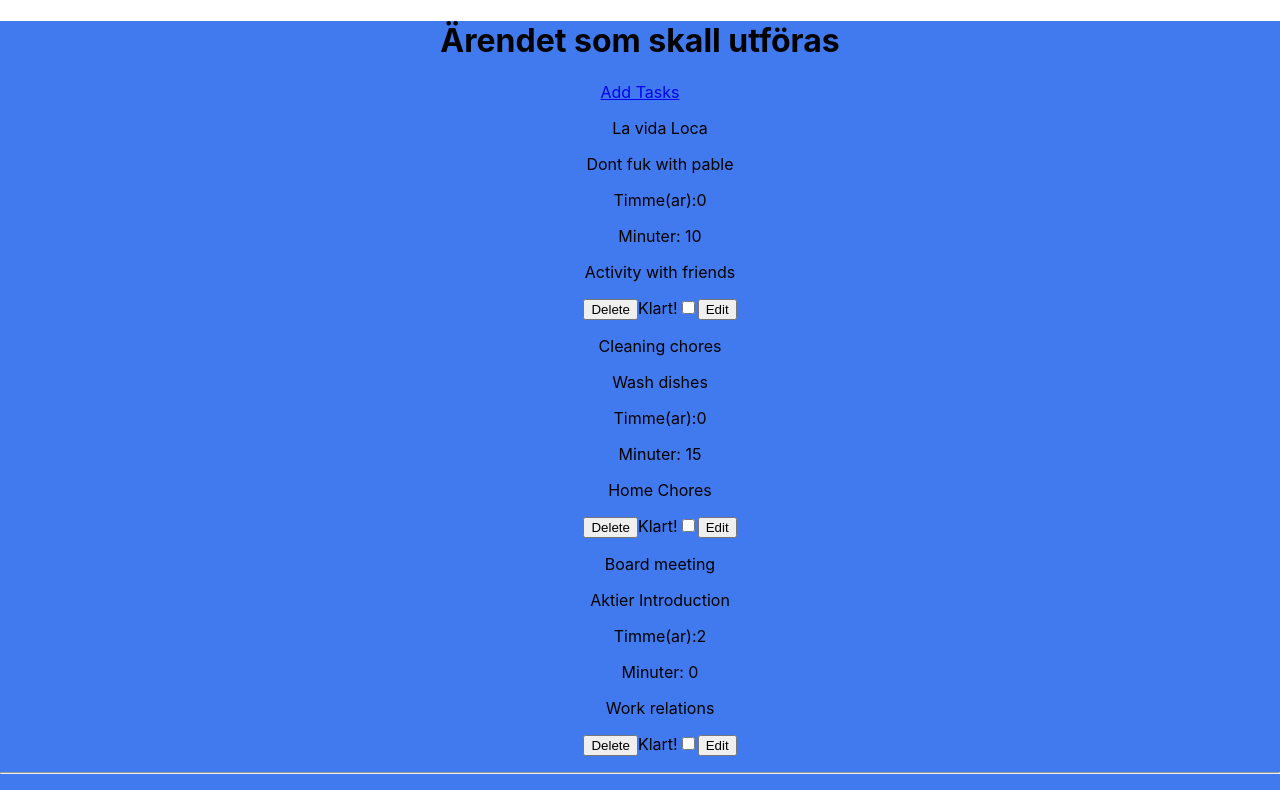
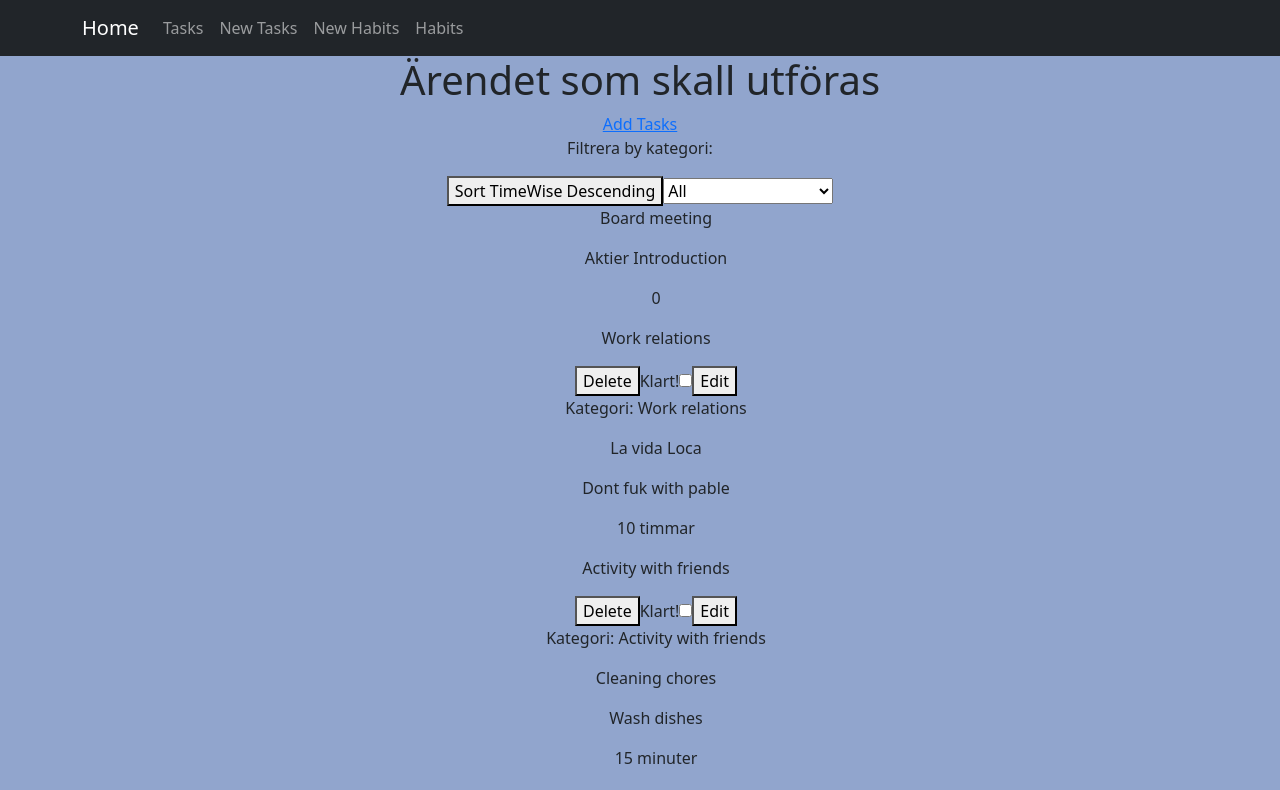
Before and after one commit to DetectiveGarcia/Task-Habits-applikation, a React (Create React App) app: page /tasks in a window 1280 px wide. Shown: the top 790 px of the page. Built offline with nearby package versions, Linux system fonts and the light colour scheme.

Commit message:
added bootstrap

```diff
--- a/package.json
+++ b/package.json
@@ -6,6 +6,7 @@
     "@testing-library/jest-dom": "^5.17.0",
     "@testing-library/react": "^13.4.0",
     "@testing-library/user-event": "^13.5.0",
+    "bootstrap": "^5.3.2",
     "react": "^18.2.0",
     "react-dom": "^18.2.0",
     "react-router-dom": "6.0",
--- a/src/App.css
+++ b/src/App.css
@@ -1,6 +1,6 @@
 .App {
   text-align: center;
-  background-color: #407aee;
+  background-color: #91a5cd;
   height: 100vh;
 }
 
--- a/src/App.js
+++ b/src/App.js
@@ -1,4 +1,3 @@
-import logo from "./logo.svg";
 import "./App.css";
 import { Routes, Route } from "react-router-dom";
 import { Home } from "./Pages/Home";
@@ -8,35 +7,40 @@ import Task from "./Pages/Task";
 import Habits from "./Pages/Habits";
 import Friends from "./Pages/Friends";
 import { useState } from "react";
+import "bootstrap/dist/css/bootstrap.min.css";
+import Navbar from "./Components/Navbar";
+import Footer from "./Components/Footer";
 function App() {
-
   let [complete, setComplete] = useState([]);
   let [toDo, setToDo] = useState([
     {
       title: "La vida Loca",
       description: "Dont fuk with pable",
-      time_hours: 0,
-      time_minutes: 10,
+
+      time:"10 timmar ",
       type: "Activity with friends",
       completed: false,
     },
     {
       title: "Cleaning chores",
       description: "Wash dishes",
-      time_hours: 0,
-      time_minutes: 15,
+
+      time:"15 minuter" ,
       type: "Home Chores",
       completed: false,
     },
     {
       title: " Board meeting",
       description: "Aktier Introduction",
-      time_hours: 2,
-      time_minutes: 0,
+
+      time: "0",
       type: "Work relations",
       completed: false,
     },
   ]);
+
+  let [filteredToDos, setfilteredToDos] = useState(toDo);
+
   const handleChecked = (index) => {
     // Create a copy of the toDo array
     const updatedToDo = [...toDo];
@@ -47,27 +51,27 @@ function App() {
   };
 
   const handleDelete = (index) => {
-    const updatedToDo = [...toDo];
+    const updatedToDo = [...filteredToDos];
     updatedToDo.splice(index, 1);
-    setToDo(updatedToDo);
+    setfilteredToDos(updatedToDo);
   };
 
   const handleEdit = (index, newTitle) => {
     const updatedToDo = [...toDo];
     updatedToDo[index].title = newTitle;
-    setToDo(updatedToDo);
+    setfilteredToDos(updatedToDo);
   };
 
   const handleEditDesc = (index, newDesc) => {
     const updatedToDo = [...toDo];
     updatedToDo[index].description = newDesc;
-    setToDo(updatedToDo);
+    setfilteredToDos(updatedToDo);
   };
 
   const handleEditHours = (index, newHours) => {
     const updatedToDo = [...toDo];
     updatedToDo[index].time_hours = newHours;
-    setToDo(updatedToDo);
+    setfilteredToDos(updatedToDo);
   };
 
   const handleEditMin = (index, newMin) => {
@@ -75,23 +79,64 @@ function App() {
 
     console.log(updatedToDo[index], index, updatedToDo);
     updatedToDo[index].time_minutes = newMin;
-    setToDo(updatedToDo);
+    setfilteredToDos(updatedToDo);
   };
 
   const addTask = (tasks) => {
-    setToDo((prevTasks) => [...prevTasks, tasks]);
+    setfilteredToDos((prevTasks) => [...prevTasks, tasks]);
   };
+
+  function handleClick(e) {
+    let option = e.target.value;
+    if (option === "All") {
+      return setfilteredToDos(toDo);
+    } else if (option === "Work relations") {
+      return setfilteredToDos(
+        toDo.filter((todo) => todo.type === "Work relations")
+      );
+    } else if (option === "Home Chores") {
+      return setfilteredToDos(
+        toDo.filter((todo) => todo.type === "Home Chores")
+      );
+    } else if (option === "Activity with friends") {
+      return setfilteredToDos(
+        toDo.filter((todo) => todo.type === "Activity with friends")
+      );
+    }
+  }
+
   return (
+    <>
       <div className="App">
+        <Navbar />
         <Routes>
-        <Route path="/" element={<Home />} />
-        <Route path="/newtask" element={<NewTask {...{addTask}} />} />
-        <Route path="/tasks/" element={<Task {...{toDo, handleChecked, handleDelete,handleEdit, handleEditDesc, handleEditHours, handleEditMin,complete}}/>} />
+          <Route path="/" element={<Home/>} />
+          <Route path="/newtask" element={<NewTask {...{ addTask }} />} />
+          <Route
+            path="/tasks/"
+            element={
+              <Task
+                {...{
+                  filteredToDos,
+                  handleChecked,
+                  handleDelete,
+                  handleEdit,
+                  handleEditDesc,
+                  handleEditHours,
+                  handleEditMin,
+                  complete,
+                  handleClick,
+                }}
+              />
+            }
+          />
           <Route path="/newhabits" element={<NewHabits />} />
           <Route path="/habits" element={<Habits />} />
           <Route path="/friends" element={<Friends />} />
         </Routes>
+        <Footer />
       </div>
+    </>
   );
 }
 
--- /dev/null
+++ b/src/Components/Footer.jsx
@@ -0,0 +1,15 @@
+import { Link } from "react-router-dom";
+
+const Footer = () => {
+    return(
+
+        <footer className="footer mt-auto py-3 bg-dark text-white">
+        <div className="container text-center">
+          <span>Los Pepes &copy; {new Date().getFullYear()}</span>
+        </div>
+      </footer>
+    );
+
+}
+
+export default Footer;
--- /dev/null
+++ b/src/Components/Navbar.jsx
@@ -0,0 +1,53 @@
+//
+
+import React from "react";
+import { Link } from "react-router-dom";
+
+const Navbar = () => {
+  return (
+    <nav className="navbar navbar-expand-lg navbar-dark bg-dark">
+      <div className="container">
+        <Link to="/" className="navbar-brand">
+          Home
+        </Link>
+        <button
+          className="navbar-toggler"
+          type="button"
+          data-toggle="collapse"
+          data-target="#navbarNav"
+          aria-controls="navbarNav"
+          aria-expanded="false"
+          aria-label="Toggle navigation"
+        >
+          <span className="navbar-toggler-icon"></span>
+        </button>
+        <div className="collapse navbar-collapse" id="navbarNav">
+          <ul className="navbar-nav ml-auto">
+            <li className="nav-item">
+              <Link to="/tasks" className="nav-link">
+                Tasks
+              </Link>
+            </li>
+            <li className="nav-item">
+              <Link to="/newtask" className="nav-link">
+                New Tasks
+              </Link>
+            </li>
+            <li className="nav-item">
+              <Link to="/newhabits" className="nav-link">
+                New Habits
+              </Link>
+            </li>
+            <li className="nav-item">
+              <Link to="/habits" className="nav-link">
+                Habits
+              </Link>
+            </li>
+          </ul>
+        </div>
+      </div>
+    </nav>
+  );
+};
+
+export default Navbar;
--- a/src/Components/Todo.jsx
+++ b/src/Components/Todo.jsx
@@ -9,15 +9,6 @@ export default function Todo(props) {
   const [editedHours, setEditedHours] = useState(props.todos.time_hours)
   const [editedMin, setEditedMin] = useState(props.todos.time_minutes)
 
-  // const handleEdit =()=> {
-  //     setEditMode(false);
-  //     props.onEdit(editedTitle);
-
-  // }
-  // const handleEditDesc = () => {
-  //   setEditMode(false);
-  //   props.onEditDesc(editedDesc)
-  // }
 
   const editHandles = () => {
     setEditMode(false);
@@ -56,13 +47,15 @@ export default function Todo(props) {
       <>
         <p>{props.todos.title}</p>
         <p>{props.todos.description}</p>
-        <p>Timme(ar):{props.todos.time_hours}</p>
-        <p>Minuter: {props.todos.time_minutes}</p>
+        {/* <p>Timme(ar):{props.todos.time_hours}</p> */}
+        {/* <p>Minuter: {props.todos.time_minutes}</p> */}
+        <p>{props.todos.time}</p>
         <p>{props.todos.type}</p>
         <button onClick={props.onDelete}>Delete</button>
         <label value="Done">Klart!</label>
         <input type="checkbox" onChange={props.checked} />
         <button onClick={() => setEditMode(true)}>Edit</button>
+        <p>Kategori: {props.todos.type}</p>
       </>
     )}
   </div>
--- a/src/Pages/Home.jsx
+++ b/src/Pages/Home.jsx
@@ -2,6 +2,8 @@ import React from "react";
 import { Link } from "react-router-dom";
 
 export const Home = () => {
+  //  const latestTasks = [...filteredToDos].sort((a,b) => b.id -a.id).slice(0,3);
+
   let myArray = [
     {
       title: "La vida Loca",
@@ -24,9 +26,17 @@ export const Home = () => {
   ];
 
   return (
+      <>
+
+    <div className="w-full text-center flex items-center flex-col gap-5">
+
+
+  </div>
     <div>
-      <h1>Senast ärender</h1>
-      <div>
+      <h1 className="font-semibold uppercase text -xl tracking-tight my-1">
+        Senast ärender
+      </h1>
+      <div className="flex justify -between items-center mb -5">
         <Link to="/tasks">Se fler </Link>
         <br />
         {myArray.map((arrays) => (
@@ -37,9 +47,10 @@ export const Home = () => {
       <div>
         <Link to="/habits">Se fler</Link>
         <p>äta</p>
-        <p>äta</p>
-        <p>äta</p>
+        <p>sova</p>
+        <p>jobba</p>
       </div>
     </div>
+    </>
   );
 };
--- a/src/Pages/Task.jsx
+++ b/src/Pages/Task.jsx
@@ -1,24 +1,78 @@
 import React, { useState } from "react";
 import { Link } from "react-router-dom";
 import Todo from "../Components/Todo";
-import NewTask from "./NewTask";
-import { Routes, Route } from "react-router-dom";
 
-export default function Task({toDo, handleChecked, handleDelete,handleEdit, handleEditDesc, handleEditHours, handleEditMin,complete}) {
+export default function Task({
+  filteredToDos,
+  handleChecked,
+  handleDelete,
+  handleEdit,
+  handleEditDesc,
+  handleEditHours,
+  handleEditMin,
+  complete,
+  handleClick,
+}) {
+  const [sortOrder, setSortOrder] = useState("asc");
+  const [sortTime, setSortTime] = useState("asc");
+
+  const toggleSortOrder = () => {
+    setSortOrder((prevOrder) => (prevOrder === "asc" ? "desc" : "asc"));
+  };
+
+  const toggleSortTime = () => {
+    setSortTime((prevOrder) => (prevOrder === "asc" ? "desc" : "asc"));
+  };
+
+  const sortedToDos = [...filteredToDos].sort((a, b) => {
+    const compareResult = a.title.localeCompare(b.title);
+    return sortOrder === "asc" ? compareResult : -compareResult;
+  });
+
+  const sortedTimes = [...filteredToDos].sort((a, b) => {
+    const timeA = a.time.toLowerCase(); // Convert to lowercase for case-insensitive comparison
+    const timeB = b.time.toLowerCase();
+    const compareResult = timeA.localeCompare(timeB);
+    return sortTime === "asc" ? compareResult : -compareResult;
+  });
+
+
+
+
+  // const sortedTimes = [...filteredToDos].sort((a, b) => {
+  //   const compareResult = a.time.localeCompare(b.time);
+  //   return sortTime === "asc" ? compareResult : -compareResult;
+  // });
 
   return (
     <div>
       <h1>Ärendet som skall utföras</h1>
       <Link to="/newtask"> Add Tasks</Link>
+      <p>Filtrera by kategori: </p>
 
+      {/* <button onClick={toggleSortOrder}>
+        {sortOrder === "asc" ? "Sort Descending" : "Sort Ascending"}
+      </button> */}
+
+      <button onClick={toggleSortTime}>
+        {sortTime === "asc"
+          ? "Sort TimeWise Descending"
+          : "SortTimeWise Ascending"}
+      </button>
+
+      <select name="" id="categorySelect" onChange={handleClick}>
+        <option value="All">All</option>
+        <option value="Work relations">Work relations</option>
+        <option value="Activity with friends">Activity with friends</option>
+        <option value="Home Chores">Home Chores</option>
+      </select>
       <ul>
-        {toDo.map((todos, i) => {
+        {sortedTimes.map((todos, i) => {
           return (
             <>
               <Todo
                 key={i}
                 checked={() => handleChecked(i)}
-                // onComplete={() => handleComplete(i)}
                 todos={todos}
                 onDelete={() => handleDelete(i)}
                 onEdit={(newTitle) => handleEdit(i, newTitle)}
@@ -30,6 +84,7 @@ export default function Task({toDo, handleChecked, handleDelete,handleEdit, hand
           );
         })}
       </ul>
+
       <hr />
 
       <h2>Utförda ärender</h2>
```
Also changed, not shown: 1 other file (tests, documents, lock files or other folders). Lines whose indentation alone changed are shown as unchanged.
